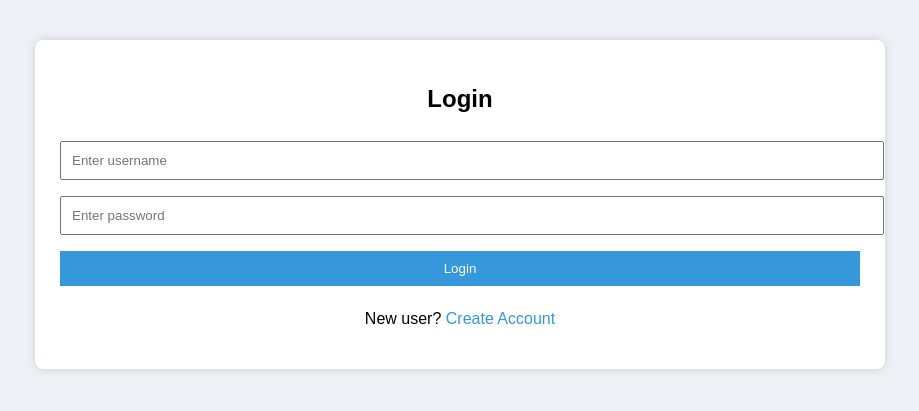
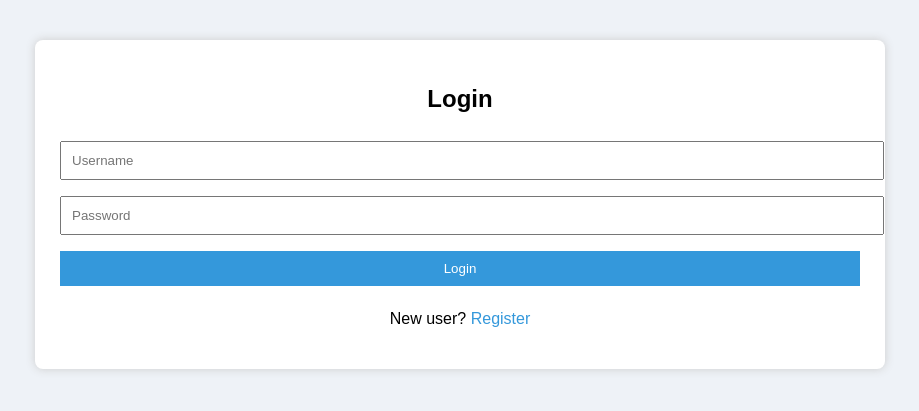
Before and after one commit to Marvania-Shreya/URL-Shortner, a Flask app: page /login in a window 1280 px wide. Shown: the top 411 px of the page, without its empty margins (180-1099 px from the left). Run offline with Flask 3, Linux system fonts and the light colour scheme.

Commit message:
Update login.html

```diff
--- a/templates/login.html
+++ b/templates/login.html
@@ -4,13 +4,13 @@
 <h2>Login</h2>
 
 <form method="POST">
-    <input type="text" name="username" placeholder="Enter username" required>
-    <input type="password" name="password" placeholder="Enter password" required>
+    <input type="text" name="username" placeholder="Username" required>
+    <input type="password" name="password" placeholder="Password" required>
     <button>Login</button>
 </form>
 
 <p style="text-align:center;">
-    New user? <a href="/register">Create Account</a>
+    New user? <a href="/register">Register</a>
 </p>
 
 {% endblock %}
```
